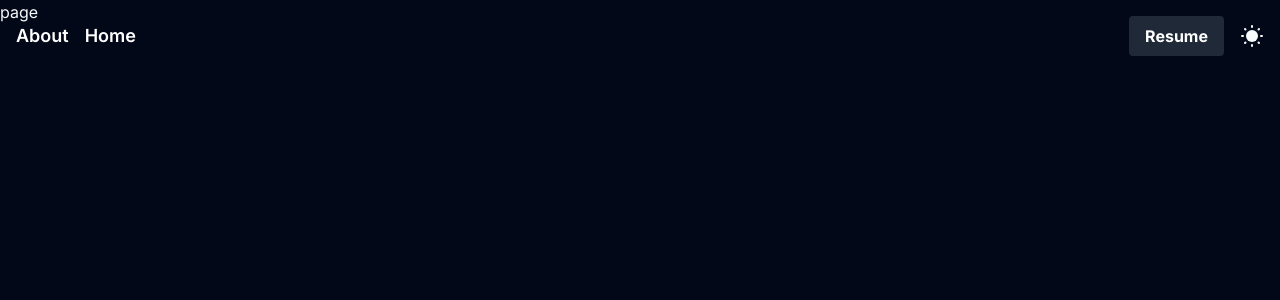
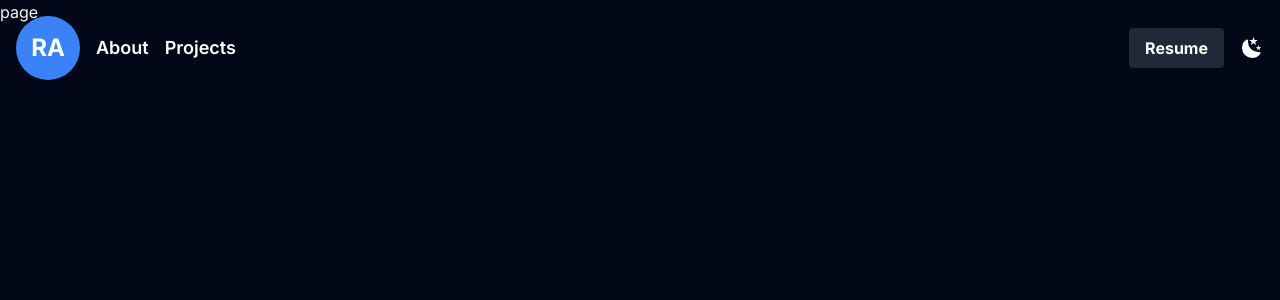
Before and after one commit to rahularora27/portfolio-v2, a Next.js app: page /projects in a window 1280 px wide. Shown: the top 300 px of the page. Built offline with nearby package versions, Linux system fonts and the light colour scheme.

Commit message:
added logo

```diff
--- a/src/components/Navbar.tsx
+++ b/src/components/Navbar.tsx
@@ -1,31 +1,28 @@
-// components/Navbar.tsx
 "use client";
 
 import React from "react";
-import { usePathname } from "next/navigation";
 import useThemeSwitcher from "../hooks/useThemeSwitcher";
 import { SunIcon, MoonIcon } from "./Icons";
 import Link from "next/link";
+import Logo from "../ui/Logo";
 
 export const Navbar: React.FC = () => {
   const [mode, setMode] = useThemeSwitcher();
-  const pathname = usePathname();
-  const isAboutPage = pathname === "/about";
-  const isProjectsPage = pathname === "/projects";
 
-  const commonClassName = "text-lg font-semibold cursor-pointer text-black hover:text-blue-500 dark:text-white dark:hover:text-yellow-300";
+  const commonClassName = "text-lg font-semibold cursor-pointer text-black hover:text-blue-500 dark:text-white dark:hover:text-yellow-300 hover:scale-105 transition-transform duration-500";
 
   return (
     <nav className="p-4 fixed top-0 left-0 right-0 z-50 flex justify-between">
       <ul className="flex space-x-4 items-center">
-        <li>
-          <Link className={commonClassName} href={isAboutPage ? "/" : "/about"}>
-            {isAboutPage ? "Home" : "About"}
+        <Logo />
+        <li className={commonClassName}>
+          <Link href="/about">
+            About
           </Link>
         </li>
-        <li>
-          <Link className={commonClassName} href={isProjectsPage ? "/" : "/projects"}>
-            {isProjectsPage ? "Home" : "Projects"}
+        <li className={commonClassName}>
+          <Link href="/projects">
+            Projects
           </Link>
         </li>
       </ul>
@@ -37,8 +34,8 @@ export const Navbar: React.FC = () => {
         >
           Resume
         </a>
-        <button onClick={() => setMode(mode === "light" ? "dark" : "light")}>
-          {mode === "dark" ? <SunIcon className={"fill-dark"} /> : <MoonIcon className={"fill-dark"} />}
+        <button onClick={() => typeof setMode === "function" && setMode(mode === "light" ? "dark" : "light")}>
+          {mode === "dark" ? <MoonIcon className={"fill"} /> : <SunIcon className={"fill"} />}
         </button>
       </div>
     </nav>
--- a/src/hooks/useThemeSwitcher.js
+++ b/src/hooks/useThemeSwitcher.js
@@ -1,18 +1,20 @@
 import React, { useState, useEffect } from 'react'
 
 const useThemeSwitcher = () => {
-    const preferDarkQuery = '(prefers-color-scheme: dark)';
+
+    const preferDarkQuery = '(prefers-color-scheme: dark)'
     const [mode, setMode] = useState("dark");
 
     useEffect(() => {
+
         const mediaQuery = window.matchMedia(preferDarkQuery);
         const userPref = window.localStorage.getItem('theme');
 
         const handleChange = () => {
-            if (userPref) {
+            if(userPref){
                 let check = userPref === "dark" ? "dark" : "light";
                 setMode(check);
-                if (check === "dark") {
+                if(check === "dark") {
                     document.documentElement.classList.add("dark");
                 } else {
                     document.documentElement.classList.remove("dark");
@@ -20,7 +22,7 @@ const useThemeSwitcher = () => {
             } else {
                 let check = mediaQuery.matches ? "dark" : "light";
                 setMode(check);
-                if (check === "dark") {
+                if(check === "dark") {
                     document.documentElement.classList.add("dark");
                 } else {
                     document.documentElement.classList.remove("dark");
@@ -28,22 +30,25 @@ const useThemeSwitcher = () => {
             }
         }
 
-        mediaQuery.addEventListener("change", handleChange);
+        mediaQuery.addEventListener("change", handleChange)
 
-        return () => mediaQuery.removeEventListener("change", handleChange);
-    }, []);
+        return () => mediaQuery.removeEventListener("change", handleChange)
+    }, [])
 
     useEffect(() => {
-        if (mode === "dark") {
+        if(mode === "dark") {
+            window.localStorage.setItem('theme', 'dark');
             document.documentElement.classList.add("dark");
-            window.localStorage.setItem('theme', 'dark');
-        } else {
+        }
+
+        if (mode === "light") {
+            window.localStorage.setItem('theme', 'light');
             document.documentElement.classList.remove("dark");
-            window.localStorage.setItem('theme', 'light');
         }
-    }, [mode]);
+    }, [mode])
 
-    return [mode, setMode];
+
+  return [mode, setMode]
 }
 
-export default useThemeSwitcher;
+export default useThemeSwitcher
--- /dev/null
+++ b/src/ui/Logo.tsx
@@ -0,0 +1,48 @@
+import React from 'react';
+import { motion } from 'framer-motion';
+import Link from 'next/link';
+
+const MotionLink = motion(Link);
+
+const Logo = () => {
+  const isDarkMode = document.documentElement.classList.contains('dark');
+
+  const lightModeColors = [
+    "#FDE047", // Background
+    "rgb(254, 116, 254)",
+    "rgb(120, 238, 255)",
+    "rgb(255, 179, 1)",
+    "rgb(76, 248, 1)",
+    "rgb(235, 139, 83)"
+  ];
+  const darkModeColors = [
+    "#3B82F6", // Background
+    "rgb(1, 139, 83)",
+    "rgba(253, 29, 29, 1)",
+    "rgba(131, 58, 180, 1)",
+    "rgb(1, 139, 170)",
+  ];
+
+  const backgroundColors = isDarkMode ? darkModeColors : lightModeColors;
+
+  return (
+    <div className='flex items-center justify-center'>
+      <MotionLink
+        href='/'
+        className='w-16 h-16 flex items-center justify-center rounded-full text-2xl font-bold'
+        style={{
+          backgroundColor: backgroundColors[0],
+          color: isDarkMode ? '#FFFFFF' : '#000000',
+        }}
+        whileHover={{
+          backgroundColor: backgroundColors,
+          transition: { duration: 1, repeat: Infinity},
+        }}
+      >
+        RA
+      </MotionLink>
+    </div>
+  );
+};
+
+export default Logo;
```
